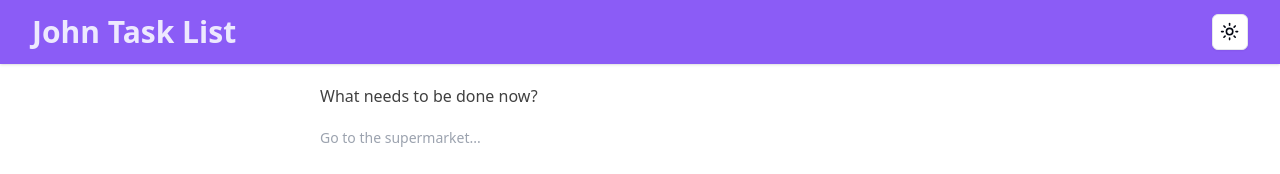
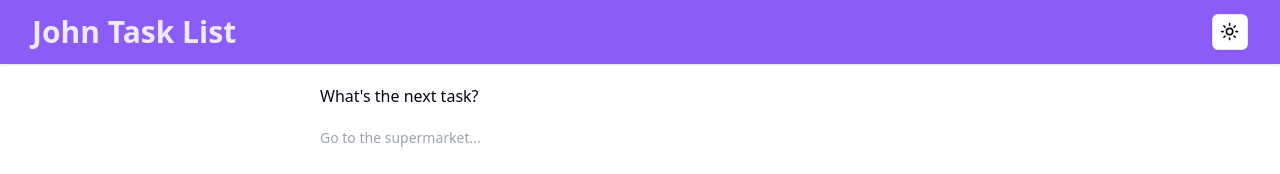
Before and after one commit to LucasAnselmoSilva12345/John-Task-List, a React (Vite) app: page / in a window 1280 px wide. Shown: the top 174 px of the page. Built offline with nearby package versions, Linux system fonts and the light colour scheme.

Commit message:
feat: Label component by shadcn/ui
Issue: https://github.com/LucasAnselmoSilva12345/John-Task-List/issues/14

Signed-off-by: LucasAnselmoSilva12345 <lucasanselmodasilva02@gmail.com>

```diff
--- a/package.json
+++ b/package.json
@@ -14,6 +14,7 @@
     "@phosphor-icons/react": "^2.0.10",
     "@radix-ui/react-dropdown-menu": "^2.0.6",
     "@radix-ui/react-icons": "^1.3.0",
+    "@radix-ui/react-label": "^2.0.2",
     "@radix-ui/react-slot": "^1.0.2",
     "class-variance-authority": "^0.7.0",
     "clsx": "^2.1.0",
--- a/src/components/Label.tsx
+++ /dev/null
@@ -1,19 +0,0 @@
-import { ComponentPropsWithRef } from 'react';
-import { useTranslation } from 'react-i18next';
-import { twMerge } from 'tailwind-merge';
-
-export function Label({ htmlFor, className }: ComponentPropsWithRef<'label'>) {
-  const { t } = useTranslation();
-
-  return (
-    <label
-      className={twMerge(
-        'text-base font-medium text-neutral-700 dark:text-neutral-300 ',
-        className
-      )}
-      htmlFor={htmlFor}
-    >
-      {t('whatNeedsToBe')}
-    </label>
-  );
-}
--- /dev/null
+++ b/src/components/ui/label.tsx
@@ -0,0 +1,26 @@
+"use client"
+
+import * as React from "react"
+import * as LabelPrimitive from "@radix-ui/react-label"
+import { cva, type VariantProps } from "class-variance-authority"
+
+import { cn } from "@/lib/utils"
+
+const labelVariants = cva(
+  "text-sm font-medium leading-none peer-disabled:cursor-not-allowed peer-disabled:opacity-70"
+)
+
+const Label = React.forwardRef<
+  React.ElementRef<typeof LabelPrimitive.Root>,
+  React.ComponentPropsWithoutRef<typeof LabelPrimitive.Root> &
+    VariantProps<typeof labelVariants>
+>(({ className, ...props }, ref) => (
+  <LabelPrimitive.Root
+    ref={ref}
+    className={cn(labelVariants(), className)}
+    {...props}
+  />
+))
+Label.displayName = LabelPrimitive.Root.displayName
+
+export { Label }
--- a/src/pages/Home.tsx
+++ b/src/pages/Home.tsx
@@ -7,11 +7,11 @@
 import { TodoTaskListProps } from '../types/TodoTaskListProps';
 import { Plus } from '@phosphor-icons/react';
 import { useTranslation } from 'react-i18next';
-import { Label } from '../components/Label';
 import { Warning } from '../components/Warning';
 import { Tasks } from '../hook/localStorage/Tasks';
 
 import { TOAST_MESSAGES } from '../toastMessages/toastMessages';
+import { Label } from '@/components/ui/label';
 
 interface TaskDataProps {
   id: number;
@@ -76,7 +76,9 @@
         <section className="my-5 flex flex-col">
           <div className="flex flex-col gap-1 mb-4">
             <div className="flex items-center justify-between">
-              <Label htmlFor="task" />
+              <Label htmlFor="task" className="text-base font-medium">
+                What's the next task?
+              </Label>
             </div>
 
             <input
```
Also changed, not shown: 1 other file (tests, documents, lock files or other folders).
